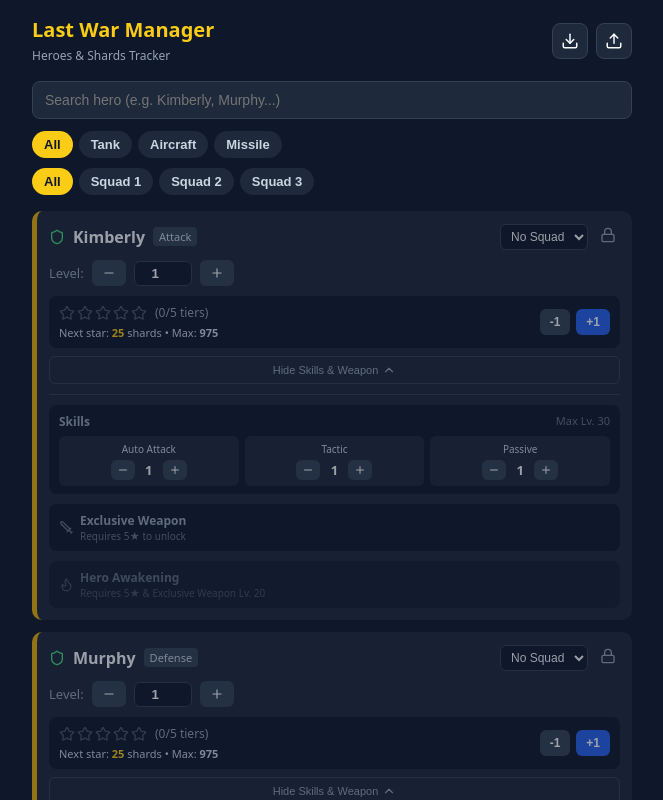
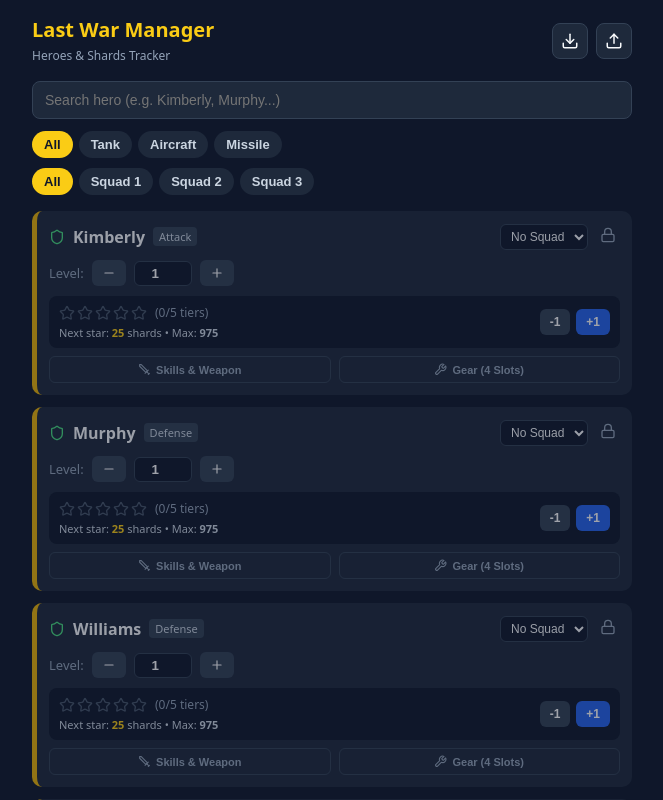
Before and after one commit to Pierba80/last-war-heroes-manager, a React (Vite) app: page / in a window 1280 px wide. Shown: the top 800 px of the page, without its empty margins (308-971 px from the left). Built offline with nearby package versions, Linux system fonts and the light colour scheme.

Commit message:
Refactor HeroCard to use tabs for skills and gear

```diff
--- a/src/components/HeroCard.jsx
+++ b/src/components/HeroCard.jsx
@@ -1,12 +1,19 @@
 import React, { useState } from 'react';
-import { Star, Shield, Plane, Rocket, Plus, Minus, Sparkles, Lock, Unlock, ChevronDown, ChevronUp } from 'lucide-react';
+import { Star, Shield, Plane, Rocket, Plus, Minus, Sparkles, Lock, Unlock, Sword, Wrench } from 'lucide-react';
 import { calculateShardsNeeded } from '../data/heroesData';
 import HeroSkillsSection from './HeroSkillsSection';
+import HeroGearSection from './HeroGearSection';
 import { styles } from '../styles';
 
+const STAR_NUMBERS = Array.from({ length: 5 }, (_, i) => i + 1);
+
 export default function HeroCard({ hero, progress, onUpdate, onChangeTier }) {
-  const [showDetails, setShowDetails] = useState(true);
+  const [activeTab, setActiveTab] = useState('none'); // 'none' | 'skills' | 'gear'
   const shards = calculateShardsNeeded(progress.stars, progress.tiers, progress.isPromotedUR);
+
+  const toggleTab = (tab) => {
+    setActiveTab((prev) => (prev === tab ? 'none' : tab));
+  };
 
   const getTypeIcon = (type) => {
     if (type === 'Tank') return <Shield size={16} color="#4ade80" />;
@@ -20,6 +27,22 @@ export default function HeroCard({ hero, progress, onUpdate, onChangeTier }) {
     if (effectiveRarity === 'SSR') return '#a855f7';
     return '#3b82f6';
   };
+
+  const tabBtnStyle = (isActive) => ({
+    flex: 1,
+    padding: '6px 8px',
+    backgroundColor: isActive ? '#334155' : 'transparent',
+    border: '1px solid #334155',
+    borderRadius: '6px',
+    color: isActive ? '#facc15' : '#94a3b8',
+    fontSize: '11px',
+    fontWeight: 'bold',
+    display: 'flex',
+    alignItems: 'center',
+    justifyContent: 'center',
+    gap: '5px',
+    cursor: 'pointer',
+  });
 
   return (
     <div
@@ -126,7 +149,7 @@ export default function HeroCard({ hero, progress, onUpdate, onChangeTier }) {
       <div style={{ backgroundColor: '#0f172a', padding: '8px 10px', borderRadius: '8px', display: 'flex', justifyContent: 'space-between', alignItems: 'center' }}>
         <div>
           <div style={{ display: 'flex', alignItems: 'center', gap: '2px', marginBottom: '4px' }}>
-            {Array.from({ length: 5 }, (_, i) => i + 1).map((s) => (
+            {STAR_NUMBERS.map((s) => (
               <Star
                 key={s}
                 size={16}
@@ -156,35 +179,23 @@ export default function HeroCard({ hero, progress, onUpdate, onChangeTier }) {
         </div>
       </div>
 
-      {/* Toggle Button & Skills/Weapon/Awakening Section */}
-      <button
-        onClick={() => setShowDetails(!showDetails)}
-        style={{
-          width: '100%',
-          marginTop: '8px',
-          padding: '6px',
-          backgroundColor: 'transparent',
-          border: '1px solid #334155',
-          borderRadius: '6px',
-          color: '#94a3b8',
-          fontSize: '11px',
-          display: 'flex',
-          alignItems: 'center',
-          justifyContent: 'center',
-          gap: '4px',
-          cursor: 'pointer',
-        }}
-      >
-        {showDetails ? (
-          <>Hide Skills & Weapon <ChevronUp size={14} /></>
-        ) : (
-          <>Show Skills & Weapon <ChevronDown size={14} /></>
-        )}
-      </button>
+      {/* Toggle Tabs: Skills & Gear */}
+      <div style={{ display: 'flex', gap: '8px', marginTop: '8px' }}>
+        <button onClick={() => toggleTab('skills')} style={tabBtnStyle(activeTab === 'skills')}>
+          <Sword size={13} /> Skills & Weapon
+        </button>
+        <button onClick={() => toggleTab('gear')} style={tabBtnStyle(activeTab === 'gear')}>
+          <Wrench size={13} /> Gear (4 Slots)
+        </button>
+      </div>
 
-      {showDetails && (
+      {activeTab === 'skills' && (
         <HeroSkillsSection hero={hero} progress={progress} onUpdate={onUpdate} />
+      )}
+
+      {activeTab === 'gear' && (
+        <HeroGearSection hero={hero} progress={progress} onUpdate={onUpdate} />
       )}
     </div>
   );
-      }
+  }
```
